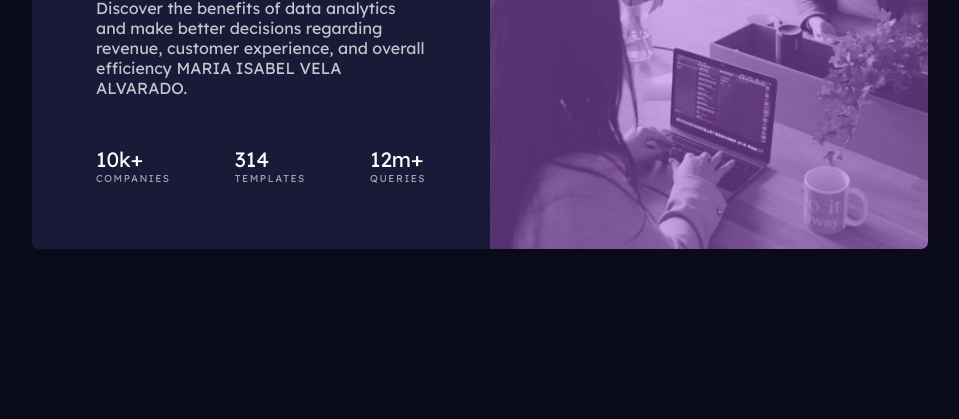
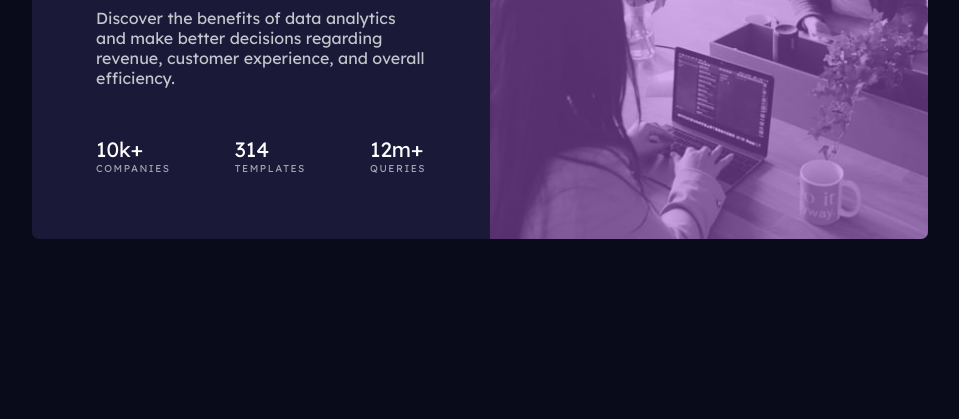
Before and after one commit to IsabelVela/FM.IO-stats-preview, a plain HTML site: page index.html in a window 1280 px wide. Shown: the part 381-800 px from the top of the page, without its empty margins (160-1119 px from the left). Drawn offline with Linux system fonts and the light colour scheme.

Commit message:
commit segundo

```diff
--- a/index.html
+++ b/index.html
@@ -23,8 +23,8 @@
         <p>Discover the benefits of data
           analytics and make better
           decisions regarding revenue, customer
-          experience, and overall efficiency
-          MARIA ISABEL VELA ALVARADO.
+          experience, and overall efficiency.
+
         </p>
 
       <div class="stats">
```
